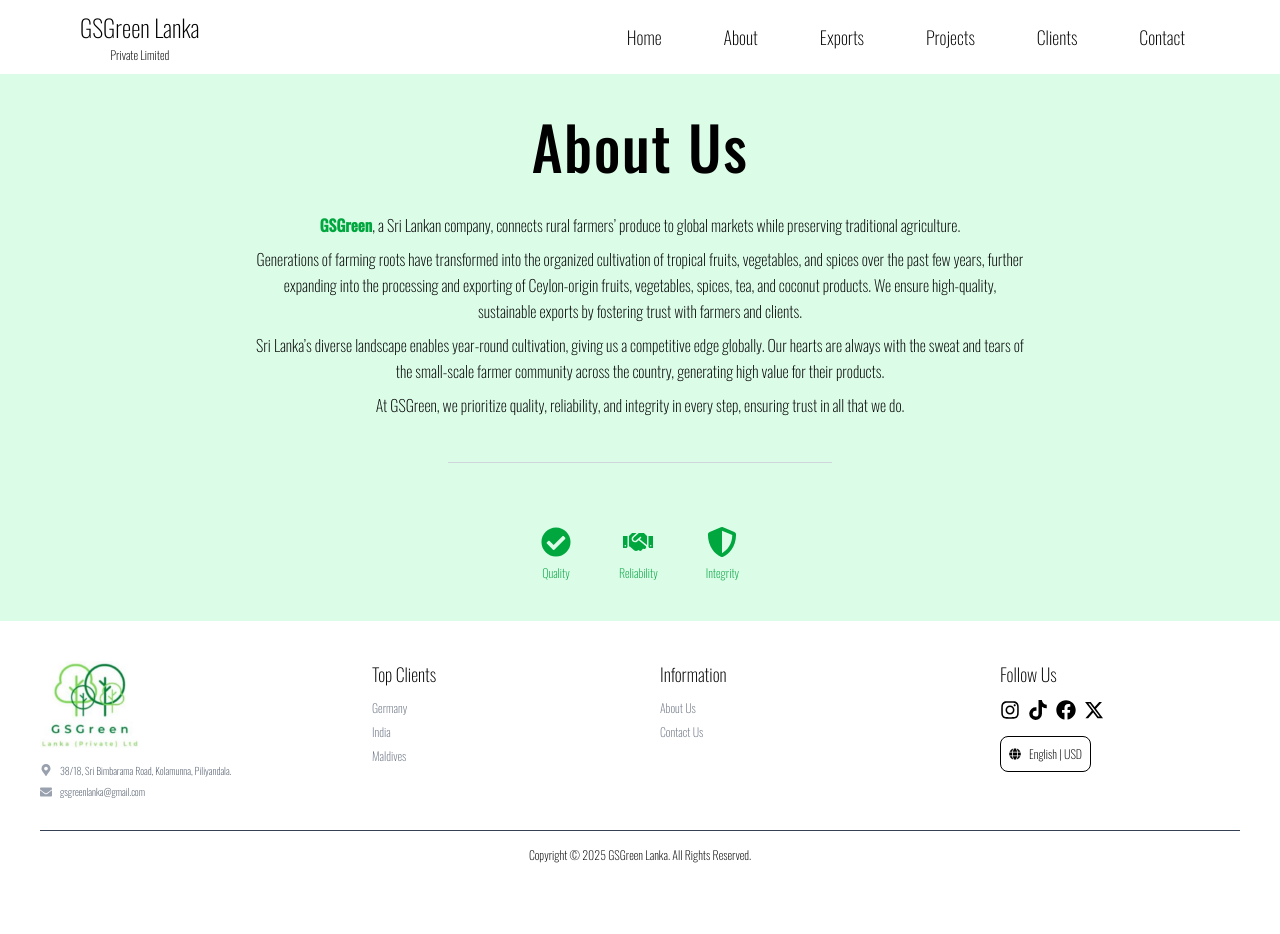
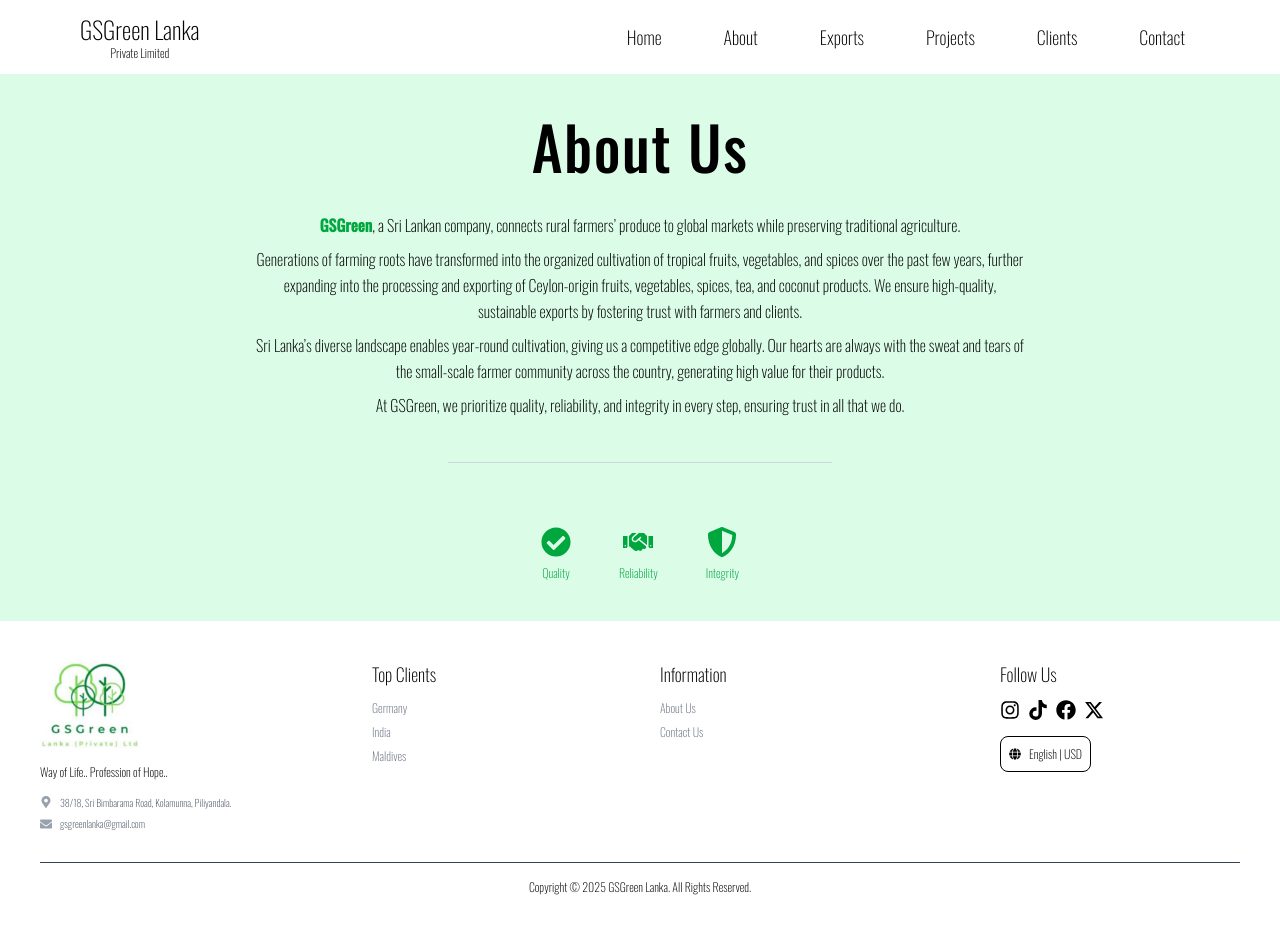
Before and after one commit to Dasundh99/spices_trade_platform, a React (Vite) app: page /about in a window 1280 px wide. Before the commit the page ends 903 px from the top, so only its background shows below. Built offline with nearby package versions, Linux system fonts and the light colour scheme.

Commit message:
added project details + 7

```diff
--- a/src/components/common/Header/index.tsx
+++ b/src/components/common/Header/index.tsx
@@ -108,9 +108,9 @@
                     <HashLink
                         smooth
                         to="/#home"
-                        className="flex flex-col items-center justify-center text-center space-y-1"
+                        className="flex flex-col items-center justify-center text-center"
                     >
-                        <span className="text-lg sm:text-xl md:text-2xl">GSGreen Lanka</span>
+                        <span className="font-Semibold text-lg sm:text-xl md:text-2xl">GSGreen Lanka</span>
                         <span className="text-xs sm:text-xs md:text-xs">Private Limited</span>
                     </HashLink>
 
--- a/src/components/layout/Footer.tsx
+++ b/src/components/layout/Footer.tsx
@@ -16,9 +16,9 @@
                   alt="Logo"
                   style={{ width: "100px", height: "auto" }}
                 />
-                {/* <p className="mt-4 text-xs">
-                  Simply about what you do!
-                </p> */}
+                <p className="mt-4 text-xs text-black font-bold">
+                  Way of Life.. Profession of Hope..
+                </p>
                 <div className="mt-4 text-xs space-y-2">
                   <p className="flex items-center text-[10px] hover:text-gray-300 text-gray-600">
                     <FaMapMarkerAlt className="mr-2 text-xs hover:text-gray-300 text-gray-400" />
```
Also changed, not shown: src/pages/About.tsx (line endings or trailing spaces).
